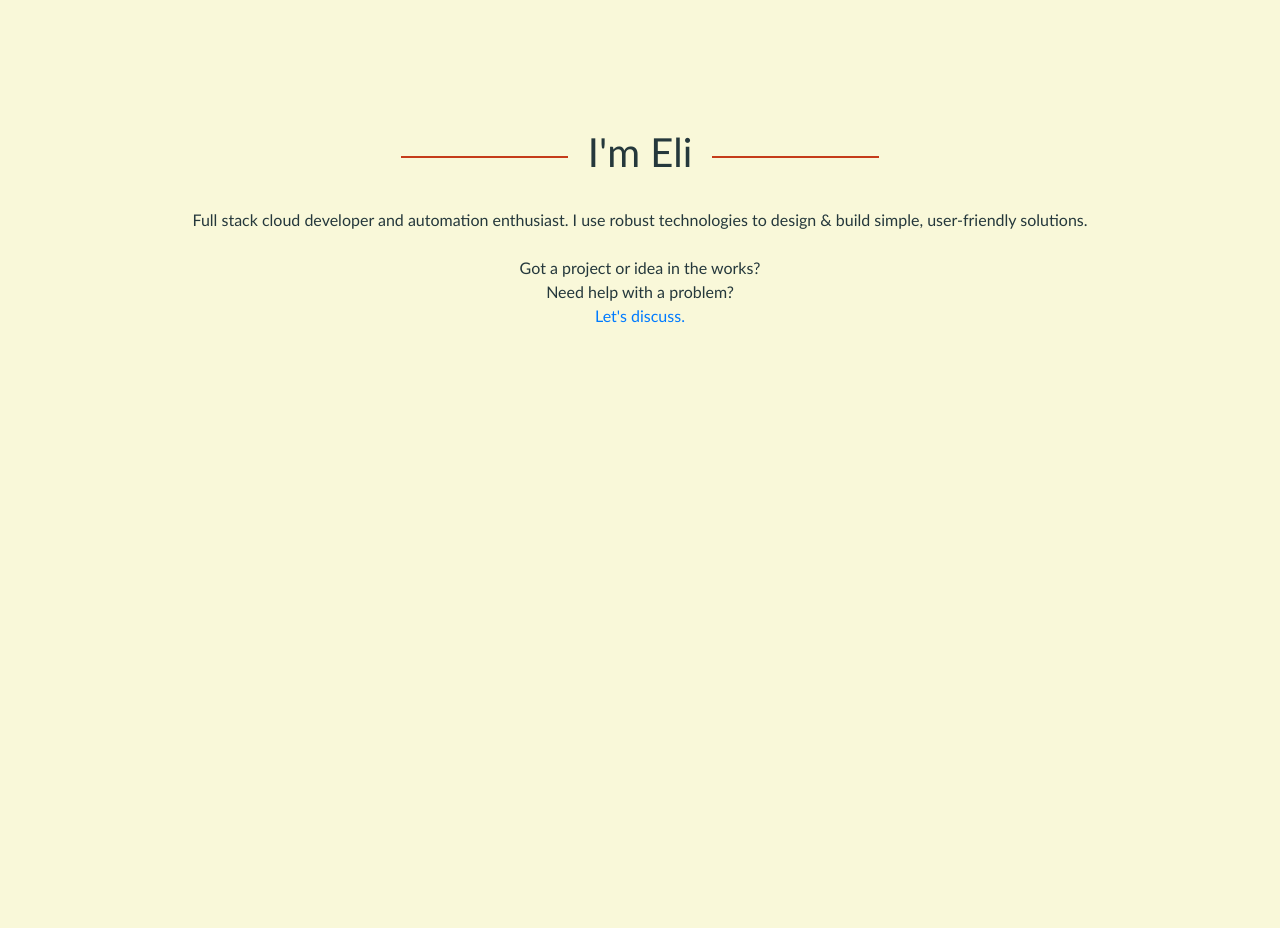
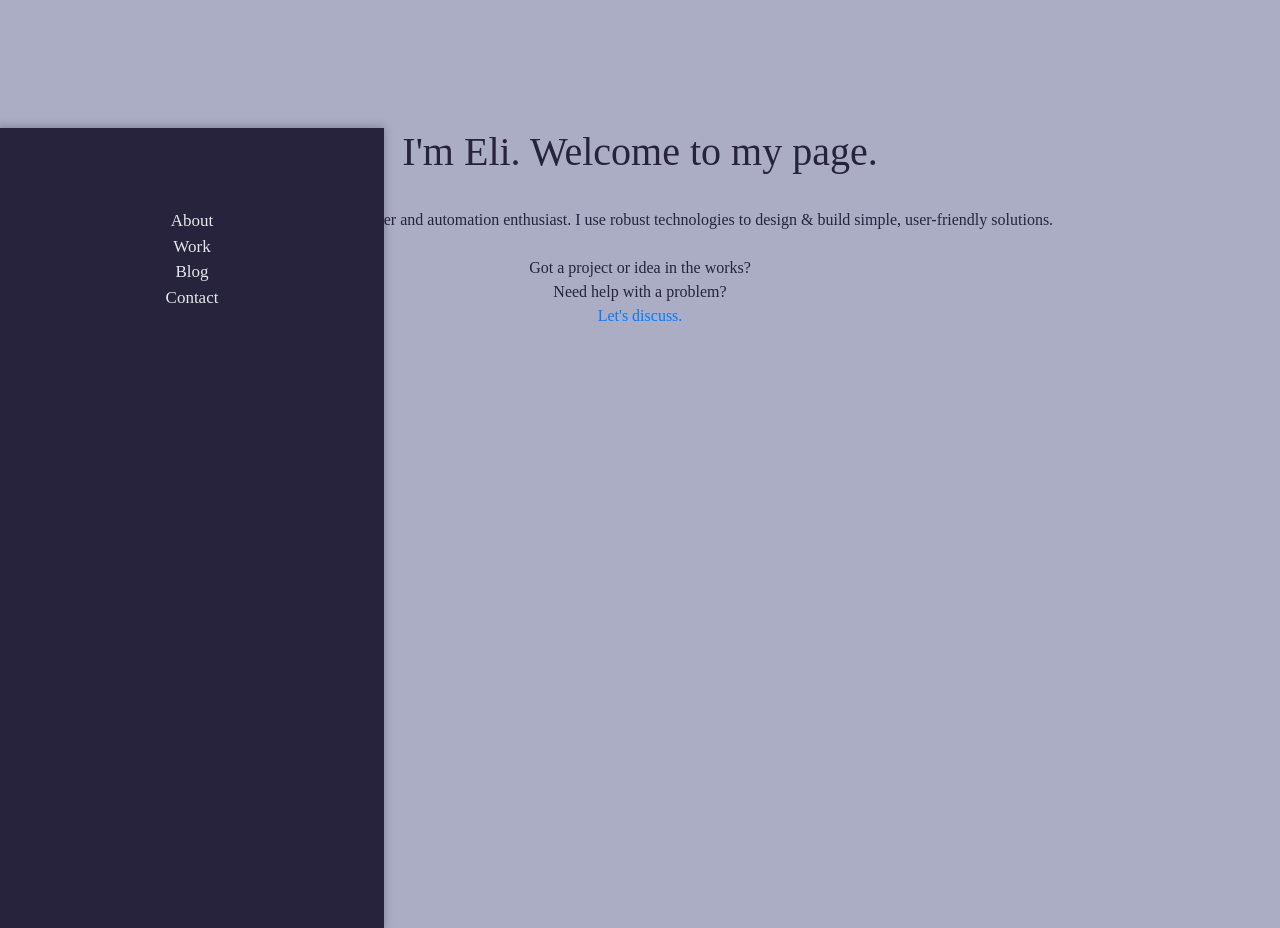
Before and after one commit to elijahanderson/portfolio, a Flask app: page / in a window 1280 px wide. Run offline with Flask 2, Linux system fonts and the light colour scheme; some libraries are stand-ins or nearby versions.

Commit message:
finishing touches before exporting to gcp

```diff
--- a/src/client/static/main.css
+++ b/src/client/static/main.css
@@ -7,37 +7,19 @@ html {
 }
 
 body {
-  background-color: #f9f8d9;
+  background-color: #aaadc4;
   margin-top: 5rem;
   height: 100%;
-  font-family: 'Trebuchet MS';
+  font-family: 'Didot';
 }
 
 h1, h2, h3, h4, h5, h6, p {
-  color: #25383C;
+  color: #27233d;
 }
 
 h1 {
- overflow: hidden;
  text-align: center;
  font-weight: 100;
-}
-h1:before, h1:after {
-  background-color: #C53C1A;
-  content: "";
-  display: inline-block;
-  height: 2px;
-  vertical-align: middle;
-  width: 15%;
-  position: relative;
-}
-h1:before {
-  right: 0.5em;
-  margin-left: -50%;
-}
-h1:after {
-  left: 0.5em;
-  margin-right: -50%;
 }
 
 #wrapper {
@@ -93,7 +75,7 @@ h1:after {
 
 .main-content .contact-body {
   border: 1px solid rgba(0,0,0,0.26);
-  background: #FEFDEF;
+  background: #aaadc4;
   padding: 4em;
 }
 
@@ -139,35 +121,35 @@ h1:after {
 /* SIDEBAR */
 
 .sidebar {
-  display: none;
   top: 0;
-  right: 0;
+  bottom: 0;
+  left: 0;
   height: 100%;
   width: 30%;
-  color: #463e3f;
-  background-color: #FEFDEF;
+  padding: 5em;
+  background-color: #27233D;
   overflow: hidden;
-  position: fixed;
+  position: absolute;
   box-shadow: -2px 1px 9px 2px rgba(0,0,0,0.26);
 }
 
 .sidebar a {
   display: block;
-  color: #463E3F;
+  color: #e3e9e8;
   text-align: center;
-  padding-top: 1.2em;
-  padding-left: 1.25em;
   font-size: 17px;
   text-decoration: none;
-  -webkit-transition: color .5s;
-  transition: color .5s;
 }
+
 .sidebar a:hover {
-  color: #C53C1A;
+  margin-left: 2em;
+  transition-property: margin-left;
+  transition-duration: 0.25s;
+  transition-timing-function: linear;
+  transition-delay: 0s;
 }
 .sidebar a.active {
-  text-decoration: underline;
-  color: #C53C1A;
+  color: #fdff79;
 }
 
 /* only show on small screens */
--- a/src/client/templates/home.html
+++ b/src/client/templates/home.html
@@ -1,7 +1,7 @@
 {% extends "layout.html" %}
 {% block content %}
     <div>
-	<h1>I'm Eli</h1>
+	<h1>I'm Eli. Welcome to my page.</h1>
 	<br>
 	<p>Full stack cloud developer and automation enthusiast. I use robust technologies
     to design & build simple, user-friendly solutions.<br><br>
--- a/src/client/templates/layout.html
+++ b/src/client/templates/layout.html
@@ -9,7 +9,11 @@
     <!-- Bootstrap CSS -->
     <link rel="stylesheet" href="https://stackpath.bootstrapcdn.com/bootstrap/4.3.1/css/bootstrap.min.css" integrity="sha384-ggOyR0iXCbMQv3Xipma34MD+dH/1fQ784/j6cY/iJTQUOhcWr7x9JvoRxT2MZw1T" crossorigin="anonymous">
     <link rel="stylesheet" type="text/css" href="{{ url_for('static', filename='main.css') }}">
-    <title></title>
+    {% if title %}
+        <title>{{ title }} | Eli's Page</title>
+    {% else %}
+        <title>Eli's Page</title>
+    {% endif %}
 </head>
 <body>
     <div id="wrapper">
--- a/src/client/views/home.py
+++ b/src/client/views/home.py
@@ -6,4 +6,4 @@ home_bp = Blueprint('home', __name__, template_folder='templates')
 @home_bp.route('/')
 def home():
     """ REST endpoint for the home page. """
-    return render_template('home.html', title='Home')
+    return render_template('home.html')
```
